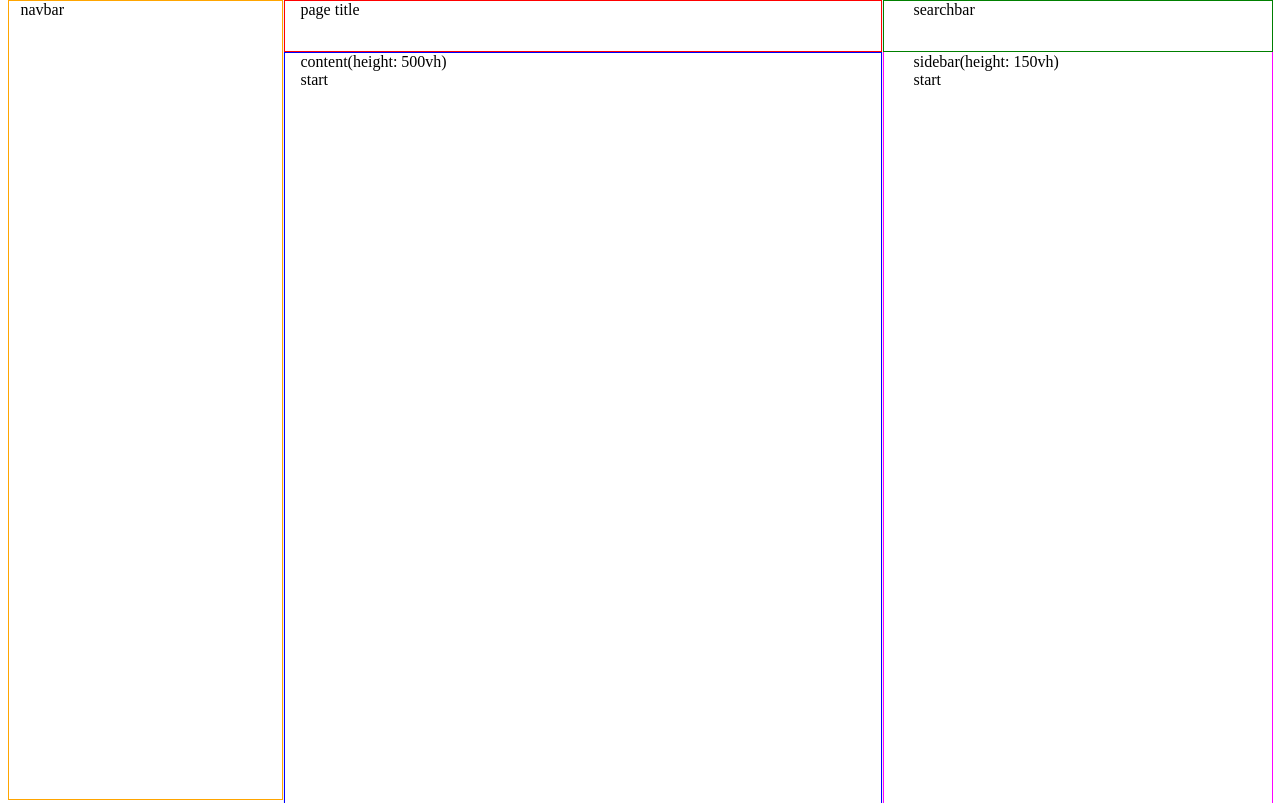
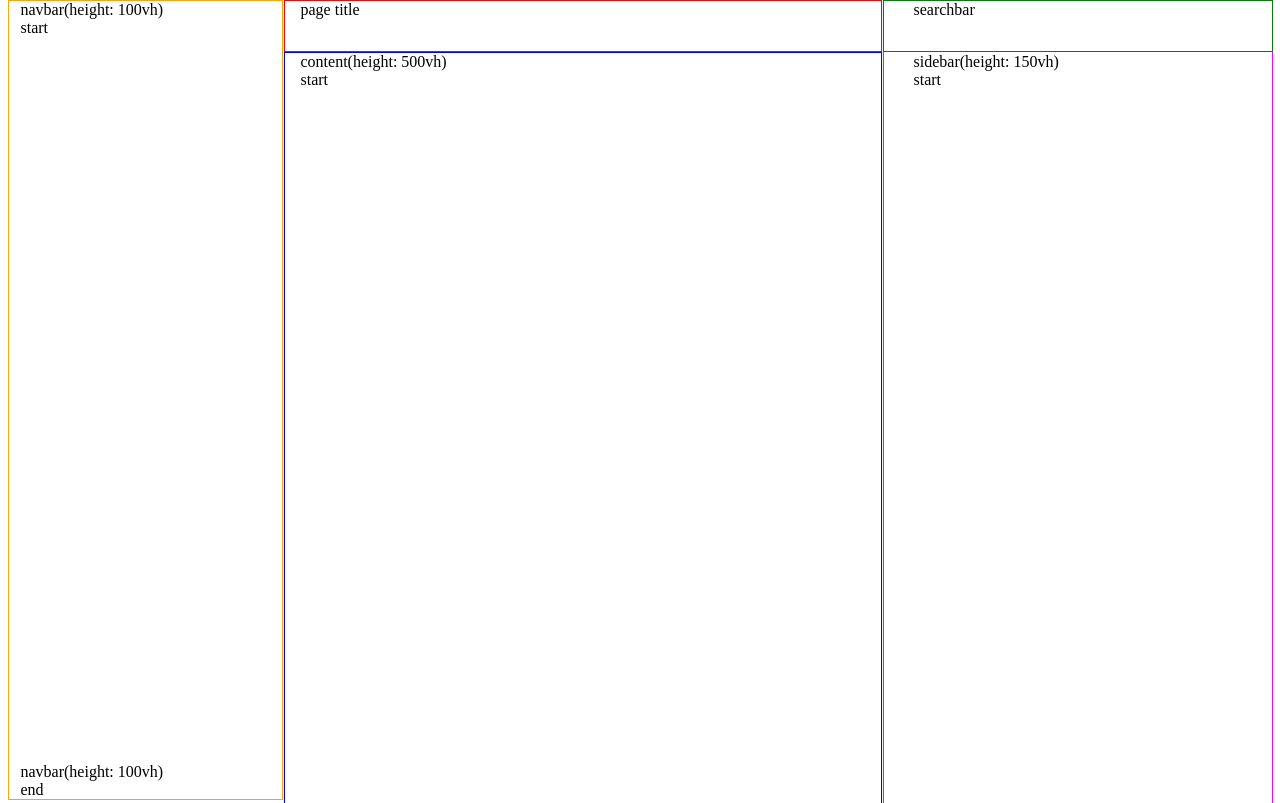
Before and after one commit to lexie-kaia/twitter-layout, a plain HTML site: page index.html in a window 1280 px wide. Shown: the top 803 px of the page. Drawn offline with nearby package versions, Linux system fonts and the light colour scheme.

Commit message:
dist page

```diff
--- a/index.html
+++ b/index.html
@@ -1 +1 @@
-<!doctype html><html lang="en"><head><meta charset="UTF-8"/><meta http-equiv="X-UA-Compatible" content="IE=edge"/><meta name="viewport" content="width=device-width,initial-scale=1"/><title>Twitter Cloning</title><link rel="preconnect" href="https://fonts.googleapis.com"/><link rel="preconnect" href="https://fonts.gstatic.com" crossorigin/><link href="https://fonts.googleapis.com/css2?family=Open+Sans:wght@400;700&display=swap" rel="stylesheet"/><link rel="stylesheet" href="https://cdn.jsdelivr.net/npm/bootstrap-icons@1.8.1/font/bootstrap-icons.css"/><script type="module" src="main.js"></script><link href="style.css" rel="stylesheet"></head><body><div class="app"><div class="page"><header class="page__header"><div class="page__mobile-title">page title-m</div><div class="page__mobile-navbar">navbar-m</div><div class="page__navbar">navbar</div></header><main class="page__main"><div class="page__title">page title</div><div class="page__content"><div><div>content(height: 500vh)<br/>start</div><div>content(height: 500vh)<br/>end</div></div></div></main><aside class="page__aside"><div class="page__searchbar">searchbar</div><div class="page__spacing"></div><div class="page__sidebar"><div><div>sidebar(height: 150vh)<br/>start</div><div>sidebar(height: 150vh)<br/>end</div></div></div></aside></div><div class="modal"></div></div></body></html>
+<!doctype html><html lang="en"><head><meta charset="UTF-8"/><meta http-equiv="X-UA-Compatible" content="IE=edge"/><meta name="viewport" content="width=device-width,initial-scale=1"/><title>Twitter Cloning</title><link rel="preconnect" href="https://fonts.googleapis.com"/><link rel="preconnect" href="https://fonts.gstatic.com" crossorigin/><link href="https://fonts.googleapis.com/css2?family=Open+Sans:wght@400;700&display=swap" rel="stylesheet"/><link rel="stylesheet" href="https://cdn.jsdelivr.net/npm/bootstrap-icons@1.8.1/font/bootstrap-icons.css"/><script type="module" src="main.js"></script><link href="style.css" rel="stylesheet"></head><body><div class="app"><div class="page"><header class="page__header"><div class="page__mobile-title">page title-m</div><div class="page__mobile-navbar">navbar-m</div><div class="page__navbar"><div><div>navbar(height: 100vh)<br/>start</div><div>navbar(height: 100vh)<br/>end</div></div></div></header><main class="page__main"><div class="page__title">page title</div><div class="page__content"><div><div>content(height: 500vh)<br/>start</div><div>content(height: 500vh)<br/>end</div></div></div></main><aside class="page__aside"><div class="page__searchbar">searchbar</div><div class="page__spacing"></div><div class="page__sidebar"><div><div>sidebar(height: 150vh)<br/>start</div><div>sidebar(height: 150vh)<br/>end</div></div></div></aside></div><div class="modal"></div></div></body></html>
```
Also changed, not shown: style.css (+1 -1 lines), 1 other file.
